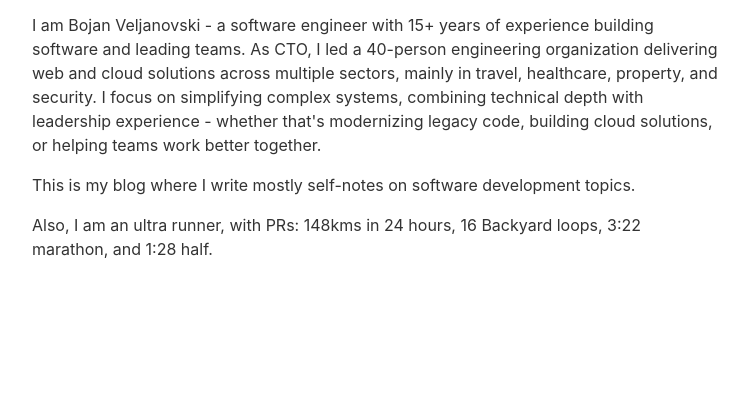
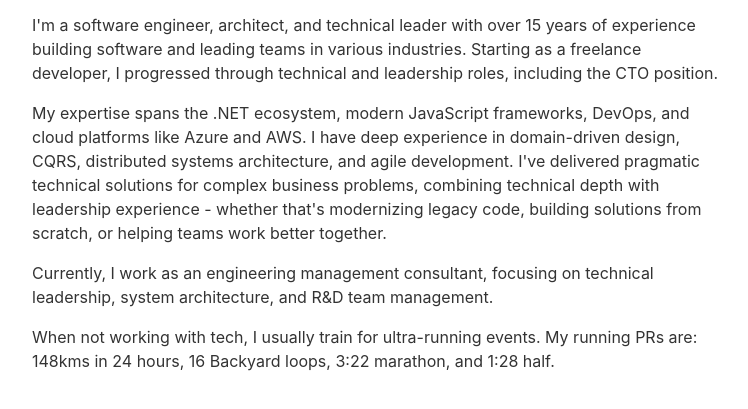
Before and after one commit to bojanv91/codingpipe, an Eleventy site: page content/about/index.md in a window 1280 px wide. Shown: the part 115-524 px from the top of the page, without its empty margins (264-1012 px from the left). Built offline with nearby package versions, Linux system fonts and the light colour scheme; Eleventy itself is replaced by a stand-in of ours; files that its build step writes are made by us from their sources.

Commit message:
About update

```diff
--- a/content/about/index.md
+++ b/content/about/index.md
@@ -6,9 +6,10 @@ eleventyNavigation:
 ---
 # About
 
-I am Bojan Veljanovski - a software engineer with 15+ years of experience building software and leading teams. As CTO, I led a 40-person engineering organization delivering web and cloud solutions across multiple sectors, mainly in travel, healthcare, property, and security.
-I focus on simplifying complex systems, combining technical depth with leadership experience - whether that's modernizing legacy code, building cloud solutions, or helping teams work better together.
+I'm a software engineer, architect, and technical leader with over 15 years of experience building software and leading teams in various industries. Starting as a freelance developer, I progressed through technical and leadership roles, including the CTO position.
 
-This is my blog where I write mostly self-notes on software development topics.
+My expertise spans the .NET ecosystem, modern JavaScript frameworks, DevOps, and cloud platforms like Azure and AWS. I have deep experience in domain-driven design, CQRS, distributed systems architecture, and agile development. I've delivered pragmatic technical solutions for complex business problems, combining technical depth with leadership experience - whether that's modernizing legacy code, building solutions from scratch, or helping teams work better together.
 
-Also, I am an ultra runner, with PRs: 148kms in 24 hours, 16 Backyard loops, 3:22 marathon, and 1:28 half.
+Currently, I work as an engineering management consultant, focusing on technical leadership, system architecture, and R&D team management.
+
+When not working with tech, I usually train for ultra-running events. My running PRs are: 148kms in 24 hours, 16 Backyard loops, 3:22 marathon, and 1:28 half.
```
